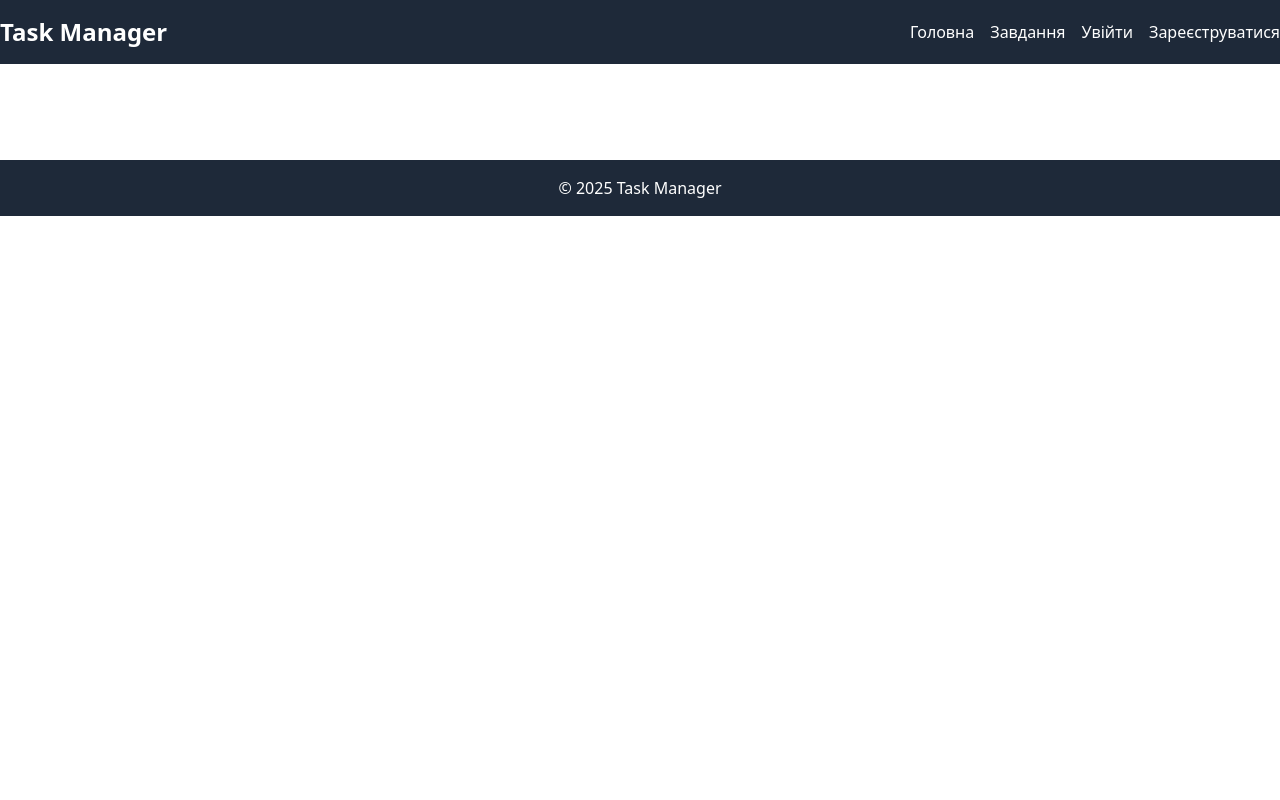
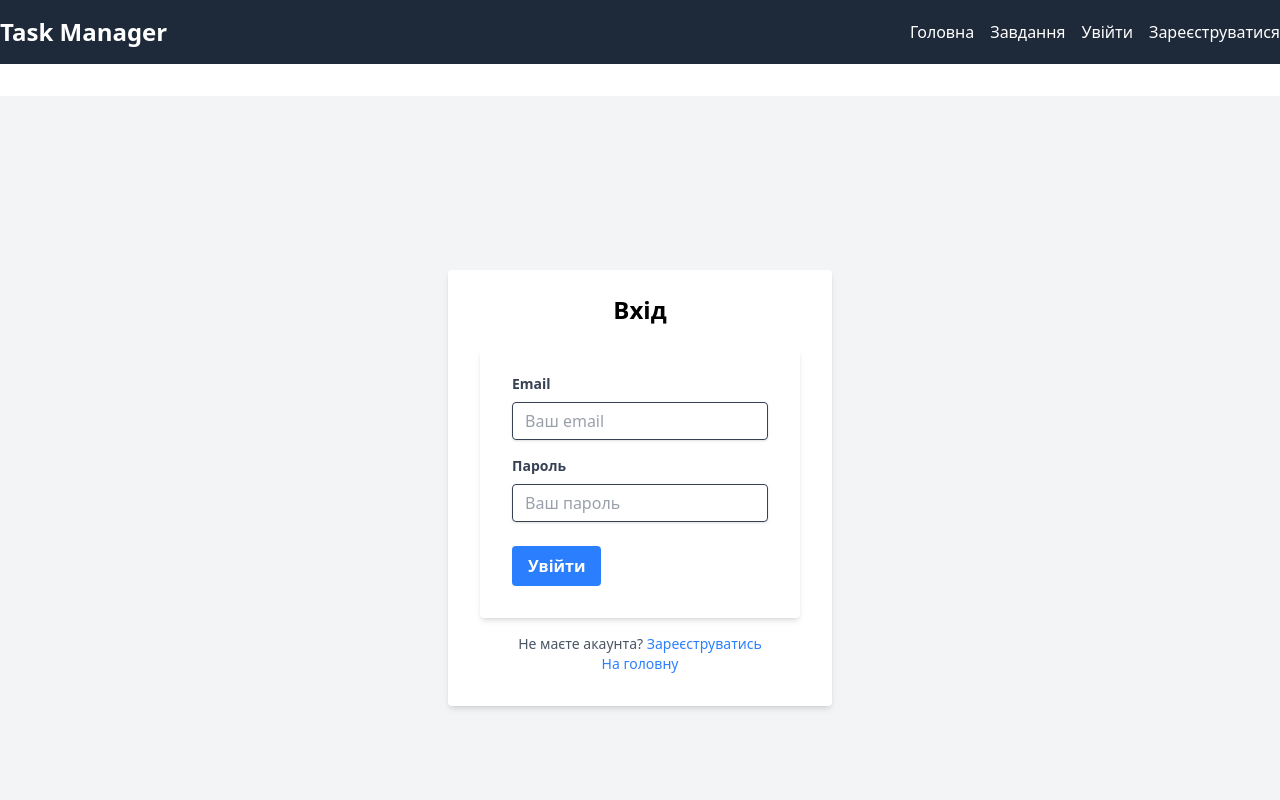
Before and after one commit to OlhaMolka/student-task-tracker, a Vue app in the folder front/: page /login in a window 1280 px wide. Shown: the top 800 px of the page. Built offline with nearby package versions, Linux system fonts and the light colour scheme; the HTML template or start-up script is replaced by a standard one.

Commit message:
added login page

```diff
--- a/front/src/components/AuthForm.vue
+++ b/front/src/components/AuthForm.vue
@@ -1,2 +1,45 @@
-<template></template>
-<script setup></script>
+<template>
+    <form @submit.prevent="emit('login')" class="bg-white shadow-md rounded px-8 pt-6 pb-8 mb-4">
+      <div class="mb-4">
+        <label class="block text-gray-700 text-sm font-bold mb-2" for="email">
+          Email
+        </label>
+        <input
+          class="shadow appearance-none border rounded w-full py-2 px-3 text-gray-700 leading-tight focus:outline-none focus:shadow-outline"
+          id="email"
+          type="email"
+          v-model="user.email"
+          placeholder="Ваш email"
+          required
+        />
+      </div>
+      <div class="mb-6">
+        <label class="block text-gray-700 text-sm font-bold mb-2" for="password">
+          Пароль
+        </label>
+        <input
+          class="shadow appearance-none border rounded w-full py-2 px-3 text-gray-700 leading-tight focus:outline-none focus:shadow-outline"
+          id="password"
+          type="password"
+          v-model="user.password"
+          placeholder="Ваш пароль"
+          required
+        />
+      </div>
+      <div class="flex items-center justify-between">
+        <button
+          class="bg-blue-500 hover:bg-blue-700 text-white font-bold py-2 px-4 rounded focus:outline-none focus:shadow-outline"
+          type="submit"
+        >
+          Увійти
+        </button>
+      </div>
+    </form>
+  </template>
+
+  <script setup>
+
+  const new_user = defineModel('user');
+  const emit = defineEmits(['login']);
+
+  </script>
--- a/front/src/components/UI/ModalInfo.vue
+++ b/front/src/components/UI/ModalInfo.vue
@@ -1,8 +1,10 @@
 <template>
+   <Transition name="modal-fade">
     <div v-if="show" class="fixed z-10 inset-0 " aria-labelledby="modal-title" role="dialog" aria-modal="true">
       <div class="flex justify-center pt-4 px-4 pb-20 text-center sm:block sm:p-0">
-        <div class="fixed inset-0 transition-opacity backdrop-blur-xs" aria-hidden="true" @click="close"></div>
-        <!-- <span class="hidden sm:inline-block sm:align-middle sm:h-screen" aria-hidden="true">&#8203;</span> -->
+        <div class="fixed inset-0 transition-opacity backdrop-blur-xs" aria-hidden="false" @click="close">
+        <span class="hidden sm:inline-block sm:align-middle sm:h-screen" aria-hidden="true">&#8203;</span>
+        <Transition name="modal-slide">
         <div class="inline-block align-bottom bg-white rounded-lg text-left overflow-hidden shadow-xl transform transition-all sm:my-8 sm:align-middle sm:max-w-lg sm:w-full">
           <div class="bg-white px-4 pt-5 pb-4 sm:p-6 sm:pb-4">
             <div class="sm:flex sm:items-start">
@@ -27,8 +29,11 @@
             </button>
           </div>
         </div>
-      </div>
+      </Transition>
     </div>
+    </div>
+    </div>
+  </Transition>
   </template>
 
   <script setup>
@@ -36,3 +41,33 @@
     show: Boolean
   })
   </script>
+ <style scoped>
+ /* Анімація згасання фону */
+ .modal-fade-enter-active,
+ .modal-fade-leave-active {
+  /* opacity: 0; */
+   transition: opacity 0.8s ease;
+   transition: blur 0.4s ease;
+ }
+
+ .modal-fade-enter-from,
+ .modal-fade-leave-to {
+  opacity: 0;
+ }
+
+ /* Анімація ковзання модального вікна */
+ .modal-slide-enter-active,
+ .modal-slide-leave-active {
+   transition: all 0.3s cubic-bezier(0.4, 0, 0.2, 1);
+ }
+
+ .modal-slide-enter-from {
+   opacity: 0;
+   transform: translateY(30px);
+ }
+
+ .modal-slide-leave-to {
+   opacity: 0;
+   transform: translateY(-30px);
+ }
+ </style>
--- a/front/src/components/UI/tstModal.vue
+++ /dev/null
@@ -1,84 +0,0 @@
-<template>
-    <Transition name="modal-fade">
-      <div v-if="show" class="fixed z-10 inset-0 overflow-y-auto" aria-labelledby="modal-title" role="dialog" aria-modal="true">
-        <div class="flex items-end justify-center min-h-screen pt-4 px-4 pb-20 text-center sm:block sm:p-0">
-          <div class="fixed inset-0 bg-gray-500 bg-opacity-75 transition-opacity backdrop-blur-sm" aria-hidden="true" @click="close"></div>
-
-          <span class="hidden sm:inline-block sm:align-middle sm:h-screen" aria-hidden="true">&#8203;</span>
-
-          <Transition name="modal-slide">
-            <div class="inline-block align-bottom bg-white rounded-lg text-left overflow-hidden shadow-xl transform transition-all sm:my-8 sm:align-middle sm:max-w-lg sm:w-full" v-show="show">
-              <div class="bg-white px-4 pt-5 pb-4 sm:p-6 sm:pb-4">
-                <div class="sm:flex sm:items-start">
-                  <div class="mt-3 text-center sm:mt-0 sm:ml-4 sm:text-left">
-                    <h3 class="text-lg leading-6 font-medium text-gray-900" id="modal-title">
-                      <slot name="header">
-                        <p>Default header</p>
-                      </slot>
-                    </h3>
-                    <div class="mt-2">
-                      <slot name="body">
-                        <p>Default body</p>
-                      </slot>
-                    </div>
-                  </div>
-                </div>
-              </div>
-              <div class="bg-gray-50 px-4 py-3 sm:px-6 sm:flex sm:flex-row-reverse">
-                <button
-                  type="button"
-                  class="w-full inline-flex justify-center rounded-md border border-transparent shadow-sm px-4 py-2 bg-blue-600 text-base font-medium text-white hover:bg-blue-700 focus:outline-none focus:ring-2 focus:ring-offset-2 focus:ring-blue-500 sm:ml-3 sm:w-auto sm:text-sm"
-                  @click="$emit('close')"
-                >
-                  Закрити
-                </button>
-              </div>
-            </div>
-          </Transition>
-        </div>
-      </div>
-    </Transition>
-  </template>
-
-  <script setup>
-  import { defineProps } from 'vue';
-
-  const props = defineProps({
-    show: Boolean
-  });
-
-  const emit = defineEmits(['close']);
-
-  const close = () => {
-    emit('close');
-  };
-  </script>
-
-  <style scoped>
-  /* Анімація згасання фону */
-  .modal-fade-enter-active,
-  .modal-fade-leave-active {
-    transition: opacity 0.3s ease;
-  }
-
-  .modal-fade-enter-from,
-  .modal-fade-leave-to {
-    opacity: 0;
-  }
-
-  /* Анімація ковзання модального вікна */
-  .modal-slide-enter-active,
-  .modal-slide-leave-active {
-    transition: all 0.3s cubic-bezier(0.4, 0, 0.2, 1);
-  }
-
-  .modal-slide-enter-from {
-    opacity: 0;
-    transform: translateY(30px);
-  }
-
-  .modal-slide-leave-to {
-    opacity: 0;
-    transform: translateY(-30px);
-  }
-  </style>
--- a/front/src/components/UserRegisterForm.vue
+++ b/front/src/components/UserRegisterForm.vue
@@ -51,13 +51,8 @@
   </template>
 
   <script setup>
-  import { ref } from 'vue';
 
   const new_user = defineModel('new_user');
-  // const name = ref('');
-  // const email = ref('');
-  // const password = ref('');
-
   const emit = defineEmits(['register']);
 
   </script>
--- a/front/src/views/LoginView.vue
+++ b/front/src/views/LoginView.vue
@@ -1,2 +1,71 @@
-<template></template>
-<script setup></script>
+<template>
+    <div class="flex justify-center items-center h-screen bg-gray-100">
+      <div class="bg-white shadow-md rounded px-8 pt-6 pb-8 mb-4 w-full max-w-sm">
+        <h2 class="text-2xl font-bold mb-6 text-center">Вхід</h2>
+        <AuthForm @login="login"  v-model:user="user"/>
+        <p class="text-center text-gray-600 text-sm">
+          Не маєте акаунта?
+          <router-link to="/register" class="text-blue-500 hover:text-blue-700">Зареєструватись</router-link>
+        </p>
+        <p class="text-center text-gray-600 text-sm">
+          <router-link to="/" class="text-blue-500 hover:text-blue-700">На головну</router-link>
+        </p>
+      </div>
+    </div>
+    <Teleport to="body">
+    <modal :show="showModal" @close="closeModal">
+      <template #header>
+        <h3>{{ modal_text.title }}</h3>
+      </template>
+      <template #body>
+        <h3>{{ modal_text.message }}</h3>
+      </template>
+    </modal>
+  </Teleport>
+  </template>
+  <script setup>
+import { useFetch } from '@vueuse/core';
+import AuthForm from '../components/AuthForm.vue';
+import { ref } from 'vue'
+import { useRouter } from 'vue-router';
+import Modal from '../components/UI/ModalInfo.vue';
+
+const router = useRouter();
+const user = ref({
+  email: '',
+  password: ''
+});
+const showModal = ref(false)
+const modal_text = ref({
+  title: '',
+  message: ''
+});
+const token = ref(null);
+
+const API_URL = import.meta.env.VITE_APP_API_URL;
+const {execute, error, statusCode, data} = useFetch(`${API_URL}/auth/login`, {immediate:false,
+  updateDataOnError: true
+}
+).post(user.value).json();
+
+  async function login() {
+
+    await execute();
+
+    if (statusCode.value === 200) {
+        token.value = data.value.token;
+        console.log(token.value);
+        router.push('/');
+    } else if (data.value && data.value.msg) {
+      modal_text.value.title = 'Помилка';
+      modal_text.value.message = data.value.msg;
+      showModal.value = true;
+    }
+
+}
+const closeModal = () => {
+  showModal.value = false;
+
+}
+
+  </script>
--- a/front/src/views/RegisterView.vue
+++ b/front/src/views/RegisterView.vue
@@ -29,7 +29,6 @@ import UserRegisterForm from '../components/UserRegisterForm.vue';
 import { ref } from 'vue'
 import { useRouter } from 'vue-router';
 import Modal from '../components/UI/ModalInfo.vue';
-import { Teleport } from 'vue';
 
 const router = useRouter();
 const new_user = ref({
@@ -63,7 +62,6 @@ const {execute, error, statusCode, data} = useFetch(`${API_URL}/auth/register`,
       showModal.value = true;
     }
 
-    // router.push('/login');
 }
 const closeModal = () => {
   showModal.value = false;
```
